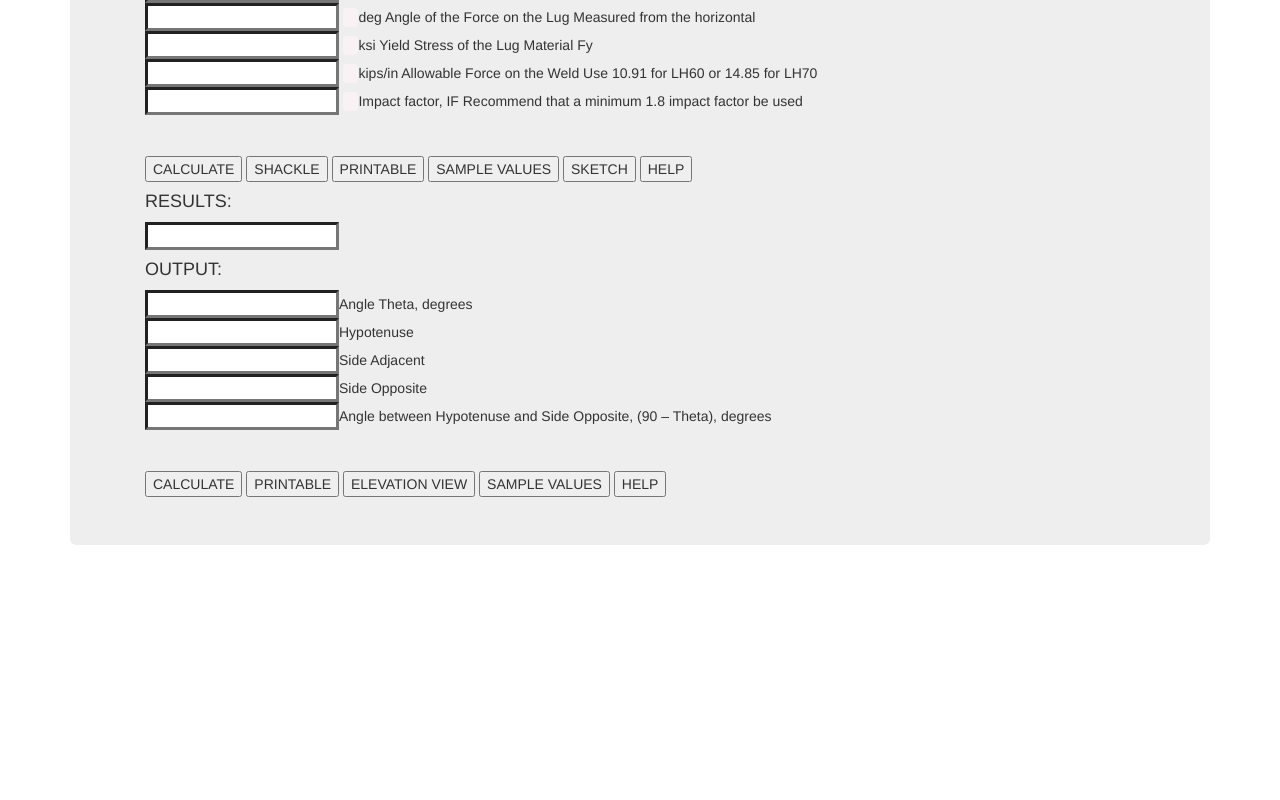
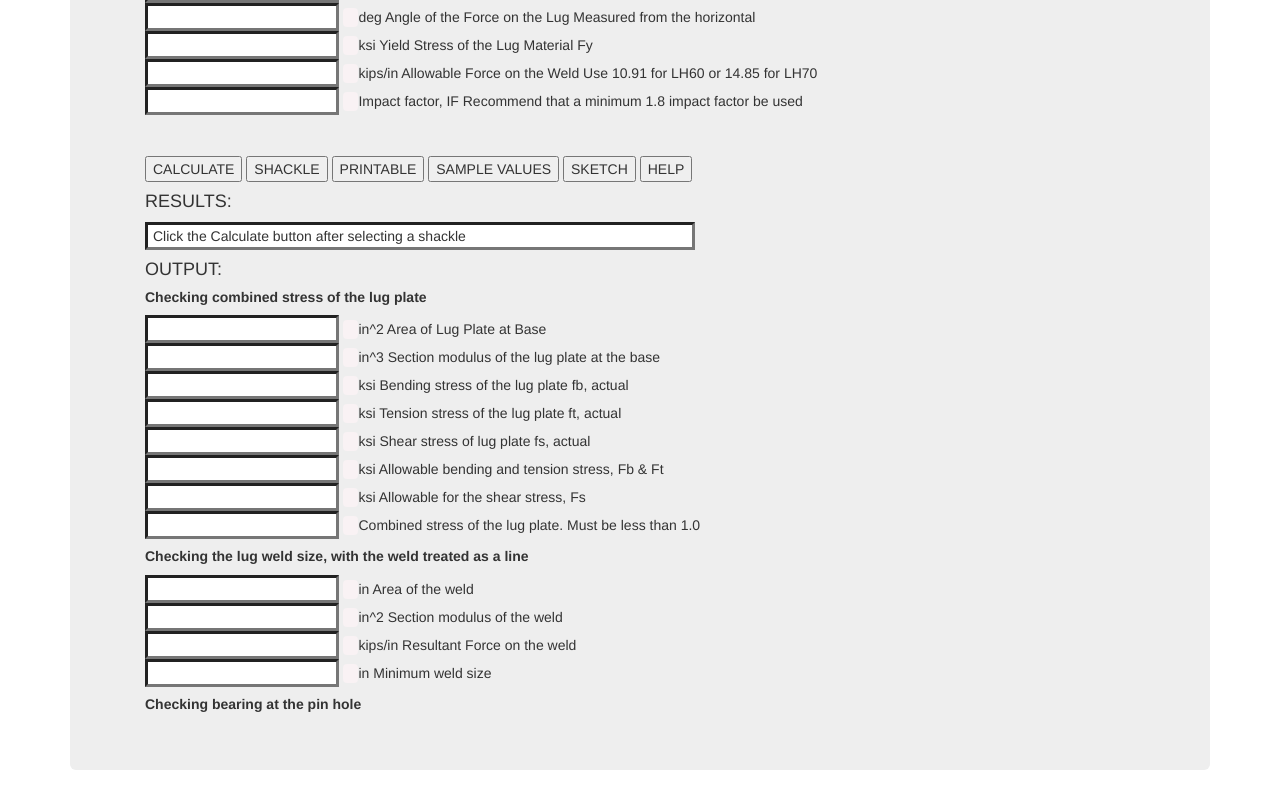
Before and after one commit to GreatestDane/DadExpress, a plain HTML site: page padEyeLug/padEyeLug.html in a window 1280 px wide. Shown: the part 671-1471 px from the top of the page. Before the commit the page ends 1246 px from the top, so only its background shows below. Drawn offline with nearby package versions, Linux system fonts and the light colour scheme.

Commit message:
Almost done with all of the output fields

```diff
--- a/padEyeLug/padEyeLug.css
+++ b/padEyeLug/padEyeLug.css
@@ -11,3 +11,7 @@ input {
 .justifyContainer {
     margin-left: 10px;
 }
+
+#results{
+    width: 550px;
+}
--- a/padEyeLug/padEyeLug.html
+++ b/padEyeLug/padEyeLug.html
@@ -75,6 +75,7 @@
                             <!-- End drop down menu-->
                             <br>
 
+                            <!-- Input field -->
                             <input type="text" name="inside-pin" id="inside-pin">
                             <code>&nbsp;</code>in Shackle Inside Width at Pin
                             <br>
@@ -120,6 +121,7 @@
                             <input type="text" name="impact-factor" id="impact-factor">
                             <code>&nbsp;</code>Impact factor, IF Recommend that a minimum 1.8 impact factor be used
                             <br>
+                            <!-- End input field -->
 
                             <hr>
 
@@ -132,32 +134,65 @@
                             <button type="submit" value="Submit" id="help">HELP</button>
                             <!-- end buttons-->
                             <br>
+
+                            <!-- Results field -->
                             <div class="row">
                                 <div class="col-md-10">
                                     <h4>RESULTS:</h4>
-                                    <input type="text" name="item-number" style="display:inline">
+                                    <input type="text" name="item-number" style="display:inline" value="Click the Calculate button after selecting a shackle" id="results">
                                 </div>
                             </div>
+                            <!-- End results field -->
 
+                            <!-- First output field -->
                             <h4>OUTPUT:</h4>
-                            <input type="text" name="outputAngleTheta" id="outputAngleTheta">Angle Theta, degrees
+                            <h5><b>Checking combined stress of the lug plate</b></h5>
+                            <input type="text" name="output-1-1" id="output-1-1">
+                            <code>&nbsp;</code>in^2	Area of Lug Plate at Base
                             <br>
-                            <input type="text" name="outputHypotenuse" id="outputHypotenuse">Hypotenuse
+                            <input type="text" name="output-1-2" id="output-1-2">
+                            <code>&nbsp;</code>in^3	Section modulus of the lug plate at the base
                             <br>
-                            <input type="text" name="outputAdjacent" id="outputAdjacent">Side Adjacent
+                            <input type="text" name="output-1-3" id="output-1-3">
+                            <code>&nbsp;</code>ksi	Bending stress of the lug plate fb, actual
                             <br>
-                            <input type="text" name="outputOpposite" id="outputOpposite">Side Opposite
+                            <input type="text" name="output-1-4" id="output-1-4">
+                            <code>&nbsp;</code>ksi	Tension stress of the lug plate ft, actual
                             <br>
-                            <input type="text" name="outputAngleBetween" id="outputAngleBetween">Angle between Hypotenuse and Side Opposite, (90 – Theta), degrees
+                            <input type="text" name="output-1-5" id="output-1-5">
+                            <code>&nbsp;</code>ksi	Shear stress of lug plate fs, actual
                             <br>
+                            <input type="text" name="output-1-6" id="output-1-6">
+                            <code>&nbsp;</code>ksi	Allowable bending and tension stress, Fb &amp; Ft
+                            <br>
+                            <input type="text" name="output-1-7" id="output-1-7">
+                            <code>&nbsp;</code>ksi	Allowable for the shear stress, Fs
+                            <br>
+                            <input type="text" name="output-1-8" id="output-1-8">
+                            <code>&nbsp;</code>Combined stress of the lug plate. Must be less than 1.0
+                            <br>
+                            <!-- End first output field-->
 
-                            <hr>
+                            <h5><b>Checking the lug weld size, with the weld treated as a line</b></h5>
 
-                            <button type="submit" value="Submit" id="calculate">CALCULATE</button>
-                            <button type="submit" value="Submit" id="printable">PRINTABLE</button>
-                            <button type="submit" value="Submit" id="elevation-view">ELEVATION VIEW</button>
-                            <button type="submit" value="Submit" id="sample-values">SAMPLE VALUES</button>
-                            <button type="submit" value="Submit" id="help">HELP</button>
+                            <!-- Second output field -->
+                            <input type="text" name="output-2-1" id="output-2-1">
+                            <code>&nbsp;</code>in	Area of the weld
+                            <br>
+                            <input type="text" name="output-2-2" id="output-2-2">
+                            <code>&nbsp;</code>in^2	Section modulus of the weld
+                            <br>
+                            <input type="text" name="output-2-3" id="output-2-3">
+                            <code>&nbsp;</code>kips/in	Resultant Force on the weld
+                            <br>
+                            <input type="text" name="output-2-4" id="output-2-4">
+                            <code>&nbsp;</code>in	Minimum weld size
+                            <br>
+                            <!-- End second output field -->
+
+                            <h5><b>Checking bearing at the pin hole</b></h5>
+
+
 
                         </div>
 
```
